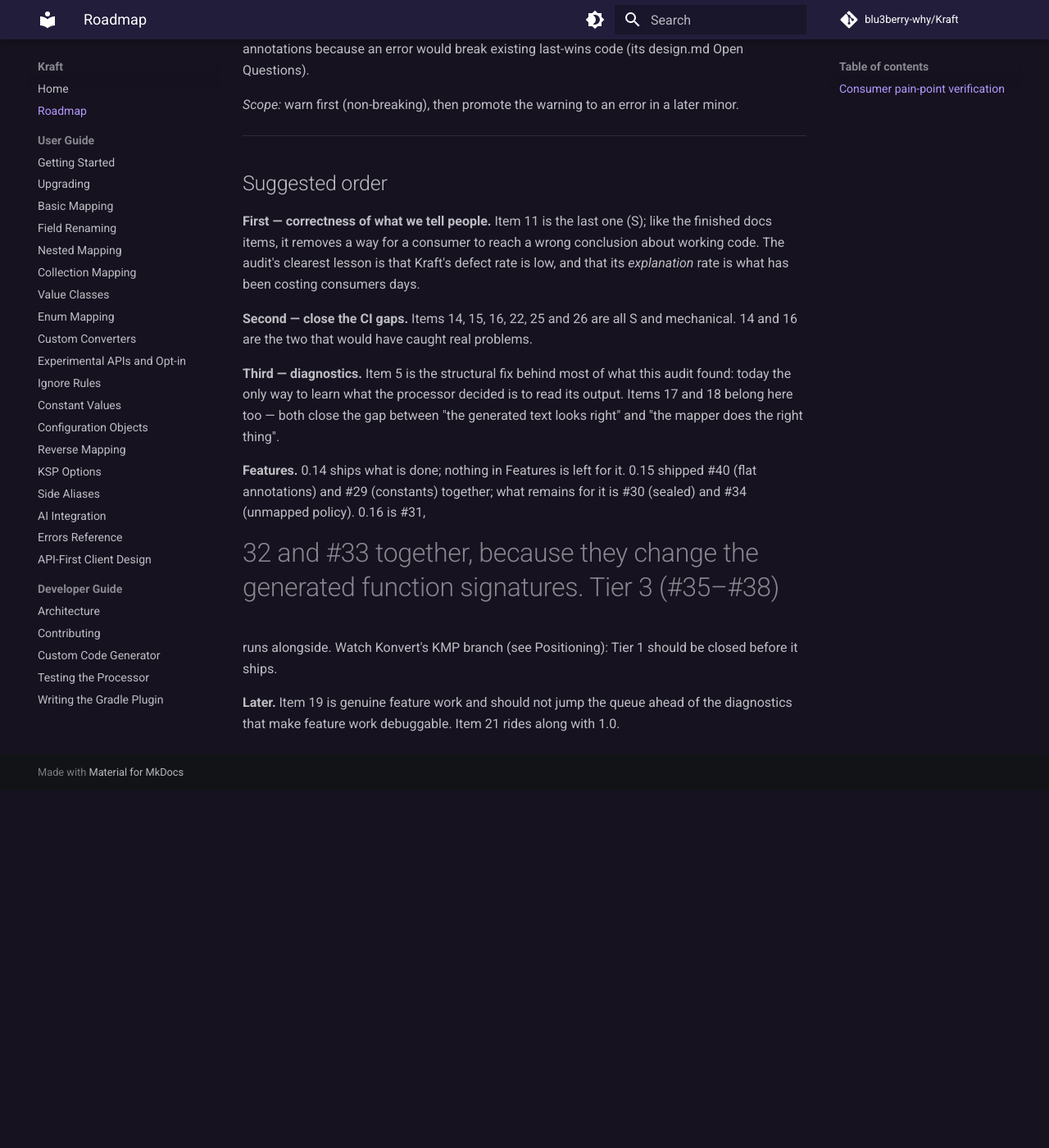
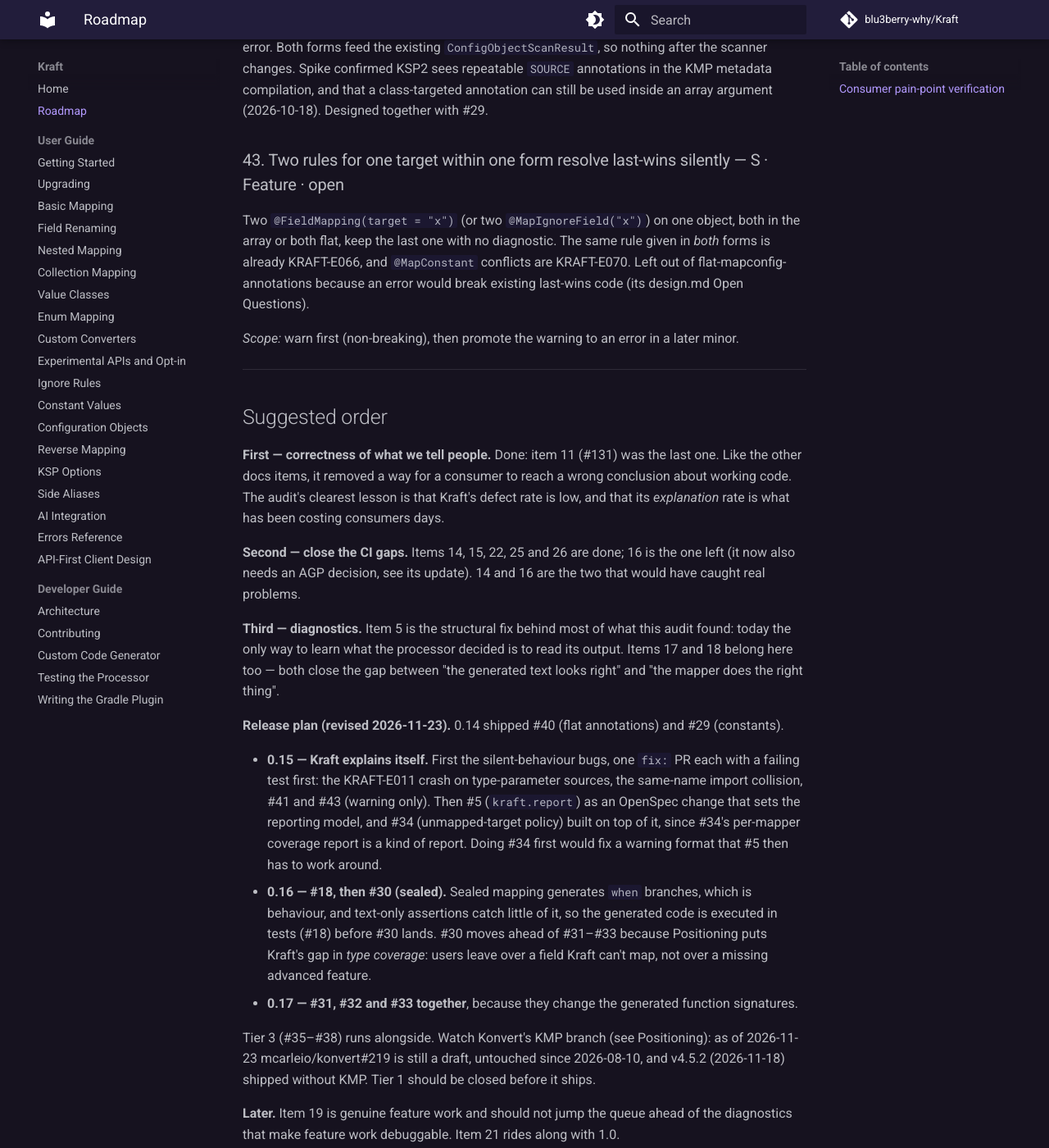
Before and after one commit to blu3berry-why/Kraft, an MkDocs documentation site: the page built from docs/ROADMAP.md, in a window 1280 px wide and 1400 px high, scrolled down 13651 px. Shown: the whole window at 82% size. Built offline with MkDocs 1.6.1 and Material for MkDocs 9.7.7, drawn with Linux system fonts in a browser that asks for light colours; comment, search, counter and statistics services are not loaded; before the commit the page ends 14615 px from its top, so only the background shows below that; some of the changed text lies outside the part shown.

Commit message:
docs: post-0.14 roadmap statuses, release plan, and OpenSpec archive (#146)
* docs: mark roadmap items shipped in 0.14.0

#11, #12, #14, #15, #22 and #26 merged before the 0.14.0 release
(#130-#135); #29 and #40 shipped in 0.14.0 via #129, not 0.15. Record
the KSP 2.3.12 AGP floor under #16, which stays open.

Co-Authored-By: Claude Opus 5.5 <noreply@anthropic.com>

* chore(openspec): archive flat-mapconfig-annotations

Sync its delta specs into new main specs (annotations/flat-config-rules,
mapping/constant-values) and move the change to the archive. All 20
tasks were complete; shipped in 0.14.0 (#129).

Co-Authored-By: Claude Opus 5.5 <noreply@anthropic.com>

* docs: reorder the 0.15-0.17 release plan in the roadmap

0.15 becomes the diagnostics release: the silent-behaviour fixes, then
#5 kraft.report, with #34 built on its reporting model. 0.16 is #18
(executed generated code) followed by #30 sealed hierarchies, moved
ahead of #31-#33 because type coverage is Kraft's positioning gap.
#31-#33 move to 0.17. Records the 2026-11-23 Konvert KMP check.

Co-Authored-By: Claude Opus 5.5 <noreply@anthropic.com>

---------

Co-authored-by: Claude Opus 5.5 <noreply@anthropic.com>

```diff
--- a/docs/ROADMAP.md
+++ b/docs/ROADMAP.md
@@ -203,7 +203,7 @@ annotated, gotchas K4 (opt-in) and K5 (the one non-lifted nullable pair), three
 common-error rows, and a corrected version reference. `ai-integration.md`'s summary of the
 skill was updated to match.
 
-### 11. No stated opt-in contract in the user guide — S · Docs · open
+### 11. No stated opt-in contract in the user guide — S · Docs · done in 0.14 (#131)
 
 The generated-code opt-in guarantee is now described inside the `@KraftConverter` section,
 which is not where someone hitting an opt-in error will look.
@@ -212,7 +212,7 @@ which is not where someone hitting an opt-in error will look.
 what to do when a marker still leaks, and why compiler-level `-opt-in` is a workaround rather
 than the intended setup.
 
-### 12. Version drift in example snippets — S · Docs · open
+### 12. Version drift in example snippets — S · Docs · done in 0.14 (#130)
 
 `docs/index.md` hardcodes `id("com.google.devtools.ksp") version "2.3.3"` while every other
 page uses a `<ksp-version>` placeholder. It will go stale silently.
@@ -231,7 +231,7 @@ every release that changes behaviour.
 
 ## Test and CI gaps
 
-### 14. The sample app is never compiled on pull requests — S · CI · open
+### 14. The sample app is never compiled on pull requests — S · CI · done in 0.14 (#132)
 
 `test.yml` runs detekt, `:kraft-ksp:jvmTest`, the Gradle plugin suites, and the KMP
 integration tests. It never builds `:composeApp`, the sample that exercises the annotations
@@ -240,7 +240,7 @@ a PR that breaks the sample merges green and fails afterwards on the default bra
 
 *Scope:* add `:composeApp:compileKotlinJvm` (or the metadata compile) to the test job.
 
-### 15. Kover aggregation omits the Gradle plugin — S · CI · open
+### 15. Kover aggregation omits the Gradle plugin — S · CI · done in 0.14 (#133)
 
 The root `build.gradle.kts` aggregates `:kraft-core` and `:kraft-ksp` only. `:kraft-gradle-plugin`
 has a substantial functional-test suite (wiring, DSL, AGP 9, error paths) whose coverage is
@@ -265,6 +265,14 @@ rather than applied, since the matrix leg it would change runs the Android tests
 bump the leg to 2.3.11 and refresh the date in the comment. Separately, consider having the
 weekly probe open an issue when it passes against a version newer than the pin, so closing the
 loop does not depend on someone remembering.
+
+*Update 2026-10-30:* the probe went red on 2026-09-14 when KSP **2.3.12** shipped and stayed red
+for seven weekly runs. Not a Kraft bug: KSP 2.3.12 refuses to apply below AGP 8.12.0 ("The minimum
+supported AGP version is 8.12.0"), and the functional tests ran on the catalog's AGP 8.11.2, so
+all four Android cases failed at plugin apply. The probe now runs on AGP 8.13.2 and passes
+(14 tests, Android included, run locally). This changes the bump: moving the leg to 2.3.12 also
+needs that leg on AGP ≥ 8.12, and the README/Getting Started should say that KSP 2.3.12+ needs
+AGP 8.12+. 2.3.11 remains the newest bump that works with the AGP 8.11.2 floor.
 
 ### 17. No cross-module test for opt-in propagation — M · Test · open
 
@@ -335,7 +343,7 @@ deprecation warnings in Kraft's own build (`KraftKspConstants.kt`) on every comp
 *Scope:* schedule removal for 1.0; until then suppress at the reference sites so the build
 output stays clean and real warnings stay visible.
 
-### 22. Action version drift in workflows — S · Nice-to-have · open
+### 22. Action version drift in workflows — S · Nice-to-have · done in 0.14 (#134)
 
 `docs-deploy.yml` uses `actions/checkout@v4`; every other workflow uses `@v6`.
 
@@ -369,7 +377,7 @@ all. mkdocs is not installed on the dev machine either, so new links are checked
 *Scope:* use `mkdocs build --strict` in `docs-deploy.yml`, and add the same strict build as a
 PR check that runs when `docs/**` or `mkdocs.yml` changes.
 
-### 26. Docs deploy before the stable release is on Maven Central — S · CI · open
+### 26. Docs deploy before the stable release is on Maven Central — S · CI · done in 0.14 (#135)
 
 `docs-deploy.yml` fires on the GitHub Release, but stable publishing is `USER_MANAGED`
 (`settings.gradle.kts`): artifacts wait in the Central Portal until someone clicks Publish.
@@ -436,7 +444,7 @@ KRAFT-E067 (unknown target), E068 (type mismatch), E069 (unsupported member), E0
 one target). It rides on the existing `PropertyMappingStrategy.Constant`. KRAFT-W009's fix list
 names it. See [Constant Values](user-guide/constant-values.md).
 
-**Tier 2: differentiators (0.15–0.16).** Makes the "best" claim possible.
+**Tier 2: differentiators (0.15–0.17).** Makes the "best" claim possible.
 
 ### 30. No sealed hierarchy mapping — L · Feature · open
 
@@ -520,25 +528,40 @@ Open Questions).
 
 ## Suggested order
 
-**First — correctness of what we tell people.** Item 11 is the last one (S); like the
-finished docs items, it removes a way for a consumer to reach a wrong conclusion about
+**First — correctness of what we tell people.** Done: item 11 (#131) was the last one. Like the
+other docs items, it removed a way for a consumer to reach a wrong conclusion about
 working code. The audit's clearest lesson is that
 Kraft's defect rate is low, and that its *explanation* rate is what has been costing consumers
 days.
 
-**Second — close the CI gaps.** Items 14, 15, 16, 22, 25 and 26 are all S and mechanical. 14 and 16
-are the two that would have caught real problems.
+**Second — close the CI gaps.** Items 14, 15, 22, 25 and 26 are done; 16 is the one left (it now
+also needs an AGP decision, see its update). 14 and 16 are the two that would have caught real
+problems.
 
 **Third — diagnostics.** Item 5 is the structural fix behind most of what this audit
 found: today the only way to learn what the processor decided is to read its output. Items 17
 and 18 belong here too — both close the gap between "the generated text looks right" and "the
 mapper does the right thing".
 
-**Features.** 0.14 ships what is done; nothing in Features is left for it. 0.15 shipped #40 (flat
-annotations) and #29 (constants) together; what remains for it is #30 (sealed) and #34 (unmapped policy). 0.16 is #31,
-#32 and #33 together, because they change the generated function signatures. Tier 3 (#35–#38)
-runs alongside. Watch Konvert's KMP branch (see Positioning): Tier 1 should be closed before it
-ships.
+**Release plan (revised 2026-11-23).** 0.14 shipped #40 (flat annotations) and #29
+(constants).
+
+- **0.15 — Kraft explains itself.** First the silent-behaviour bugs, one `fix:` PR each with a
+  failing test first: the KRAFT-E011 crash on type-parameter sources, the same-name import
+  collision, #41 and #43 (warning only). Then #5 (`kraft.report`) as an OpenSpec change that
+  sets the reporting model, and #34 (unmapped-target policy) built on top of it, since #34's
+  per-mapper coverage report is a kind of report. Doing #34 first would fix a warning format
+  that #5 then has to work around.
+- **0.16 — #18, then #30 (sealed).** Sealed mapping generates `when` branches, which is
+  behaviour, and text-only assertions catch little of it, so the generated code is executed in
+  tests (#18) before #30 lands. #30 moves ahead of #31–#33 because Positioning puts Kraft's gap
+  in *type coverage*: users leave over a field Kraft can't map, not over a missing advanced
+  feature.
+- **0.17 — #31, #32 and #33 together**, because they change the generated function signatures.
+
+Tier 3 (#35–#38) runs alongside. Watch Konvert's KMP branch (see Positioning): as of
+2026-11-23 mcarleio/konvert#219 is still a draft, untouched since 2026-08-10, and v4.5.2
+(2026-11-18) shipped without KMP. Tier 1 should be closed before it ships.
 
 **Later.** Item 19 is genuine feature work and should not jump the queue ahead of the
 diagnostics that make feature work debuggable. Item 21 rides along with 1.0.
```
Also changed, not shown: other parts of docs/ROADMAP.md (+3 -3 lines), openspec/specs/annotations/flat-config-rules/spec.md (added, +65 -0 lines), openspec/specs/mapping/constant-values/spec.md (added, +118 -0 lines), openspec/changes/archive/2026-10-30-flat-mapconfig-annotations/design.md (renamed from openspec/changes/flat-mapconfig-annotations/design.md), openspec/changes/archive/2026-10-30-flat-mapconfig-annotations/proposal.md (renamed from openspec/changes/flat-mapconfig-annotations/proposal.md), openspec/changes/archive/2026-10-30-flat-mapconfig-annotations/specs/annotations/flat-config-rules/spec.md (renamed from openspec/changes/flat-mapconfig-annotations/specs/annotations/flat-config-rules/spec.md), openspec/changes/archive/2026-10-30-flat-mapconfig-annotations/specs/mapping/constant-values/spec.md (renamed from openspec/changes/flat-mapconfig-annotations/specs/mapping/constant-values/spec.md), openspec/changes/archive/2026-10-30-flat-mapconfig-annotations/tasks.md (renamed from openspec/changes/flat-mapconfig-annotations/tasks.md), 2 other files.
